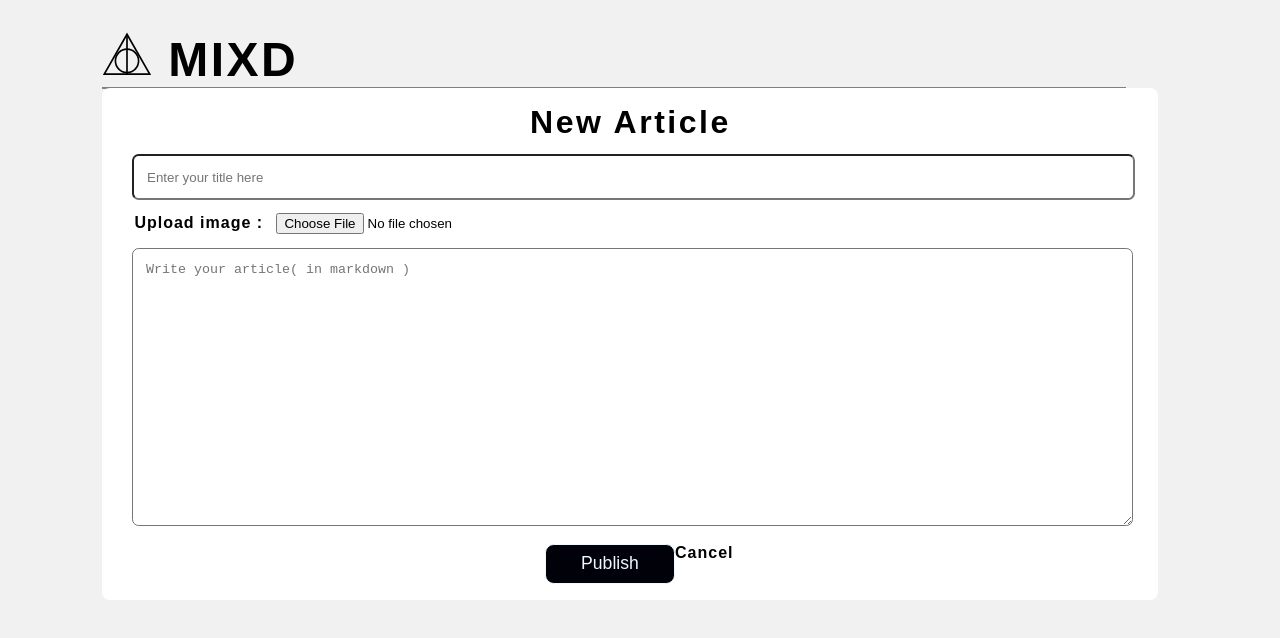
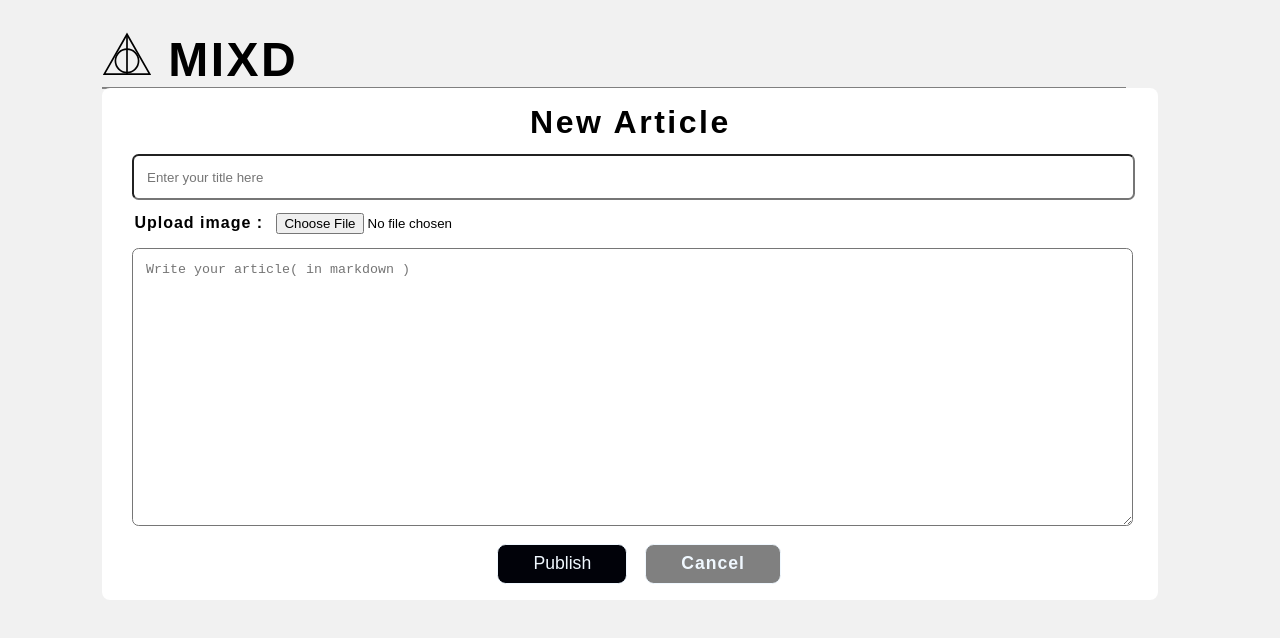
Before and after one commit to Thushar12E45/next-js-blog-project, a Next.js app: page /user/newArticle in a window 1280 px wide. Shown: the top 638 px of the page. Built offline with nearby package versions, Linux system fonts and the light colour scheme.

Commit message:
Update Css style

```diff
--- a/pages/user/edit/[id].js
+++ b/pages/user/edit/[id].js
@@ -45,8 +45,8 @@ export default function EditArticle({ article }) {
             <button type="submit" className="btn black ">
               Update
             </button>
-            <Link href="/" className="abutton grey">
-              <a>Cancel</a>
+            <Link href="/">
+              <a className="abutton grey">Cancel</a>
             </Link>
           </div>
         </form>
--- a/pages/user/newArticle.js
+++ b/pages/user/newArticle.js
@@ -44,8 +44,8 @@ export default function NewArticle() {
             <button type="submit" className="btn black ">
               Publish
             </button>
-            <Link href="/" className="abutton grey">
-              <a>Cancel</a>
+            <Link href="/">
+              <a className="abutton grey">Cancel</a>
             </Link>
           </div>
         </form>
```
